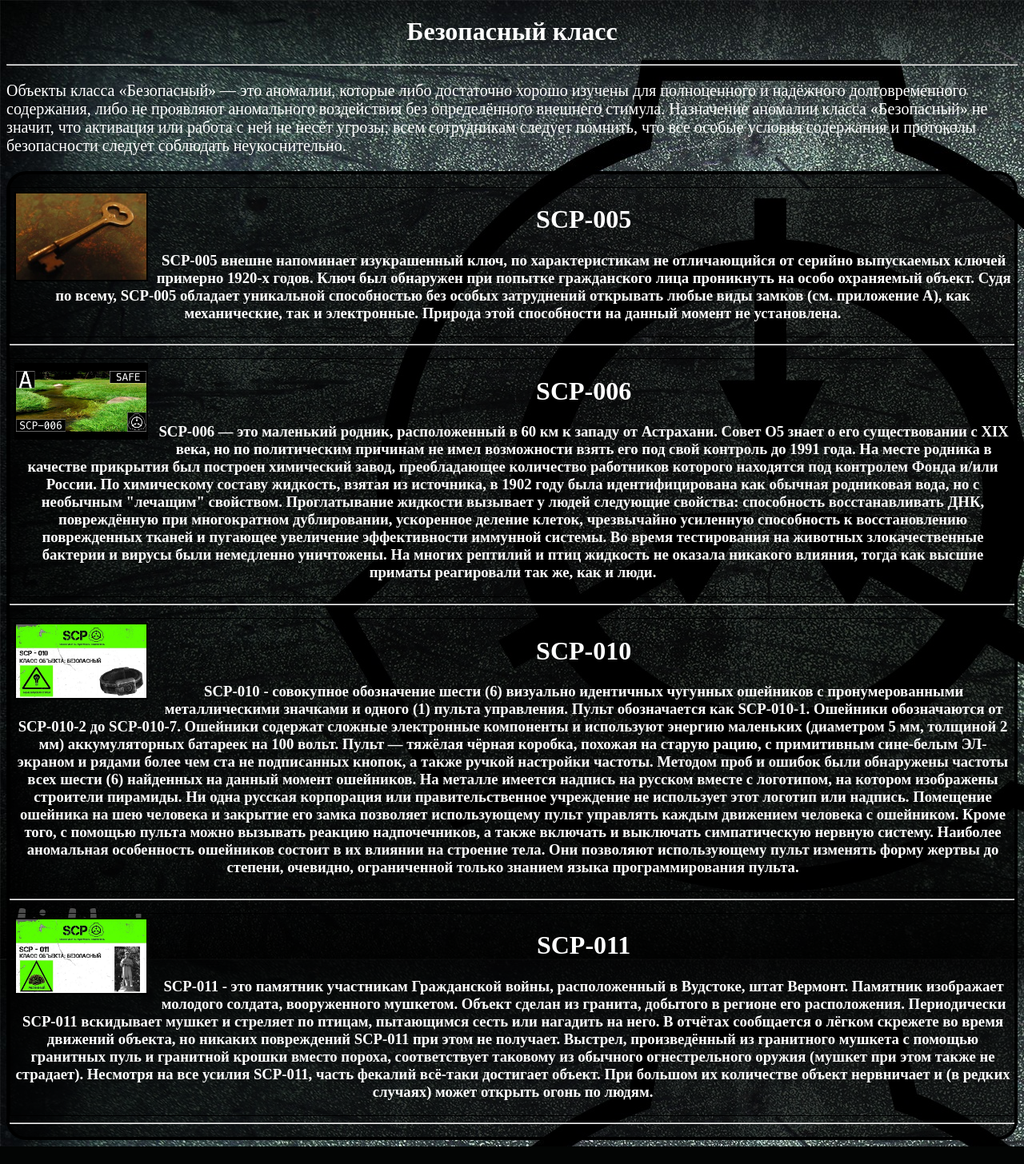
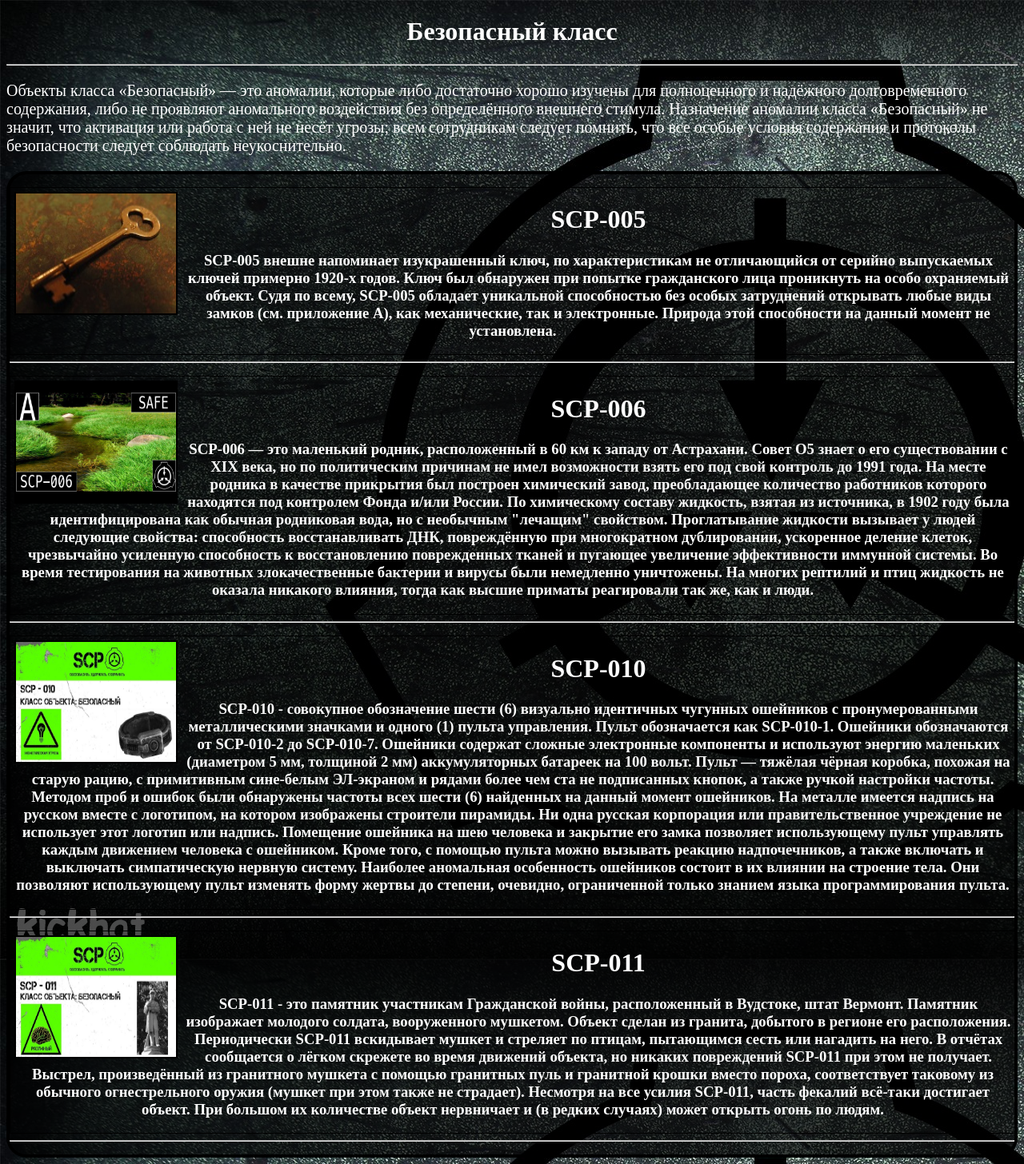
Before and after one commit to Shwarz1Van1Hummer/SCP_MVC2, a Django app: page /scp/scp/ in a window 1280 px wide. Shown: the whole page at 80% size. Before the commit the page ends 1434 px from the top, so only its background shows below. Run offline with Django 3.2, Linux system fonts and the light colour scheme; data comes from the database, SQL or seed files in the repository; both versions use the stored data as it was after the commit.

Commit message:
Update#3

```diff
--- a/templates/primary/protect_save.html
+++ b/templates/primary/protect_save.html
@@ -46,7 +46,7 @@
         {% for scp in scps %}
     {% if scp.image %}
     <div style="border:1px solid black;  width:100%; height:90%;">
-        <img src="{{ scp.image.url }}" alt="..." style="width:13%;  float:left; border:2px solid black; margin: 5px;">
+        <img src="{{ scp.image.url }}" alt="..." style="width:200px; height:150px;  float:left; border:2px solid black; margin: 5px;">
         <h1> {{ scp.title_object }} </h1>
            <h3> {{ scp.description }}</h3>
             {% endif %}
```
Also changed, not shown: db.sqlite3, media/media/davka.jpg (added).
